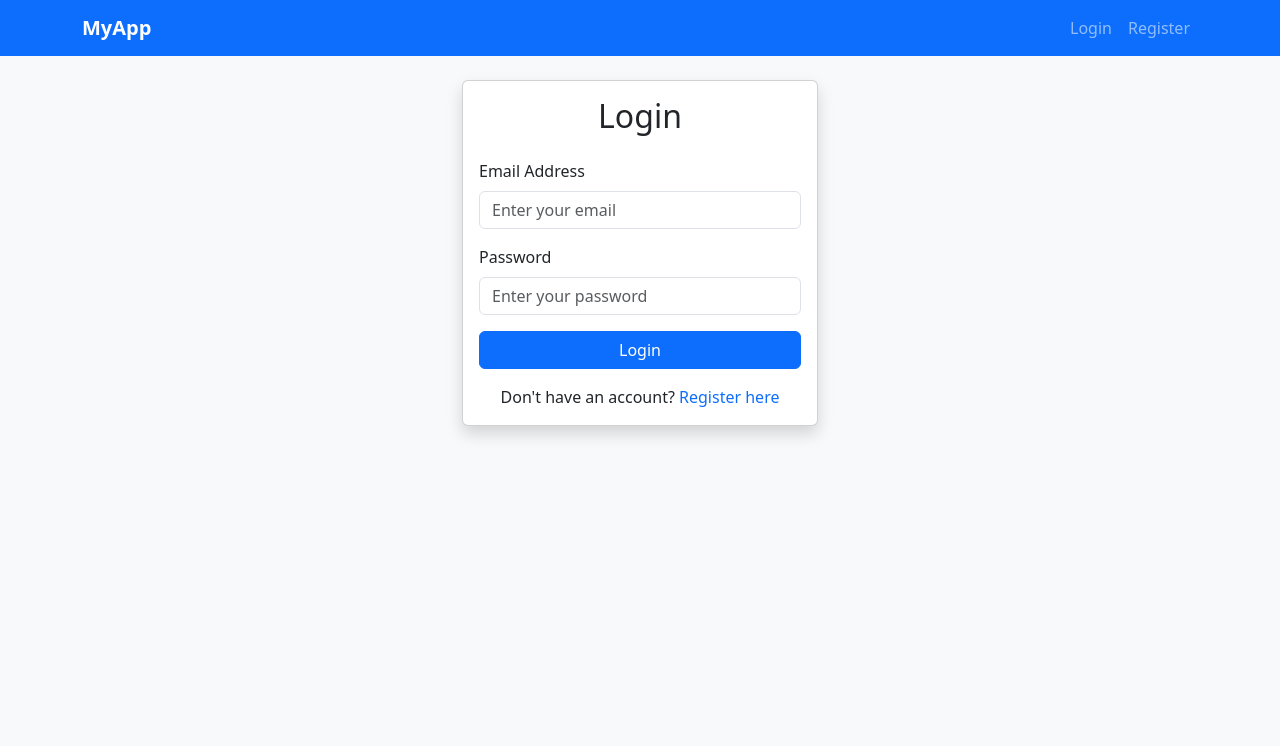
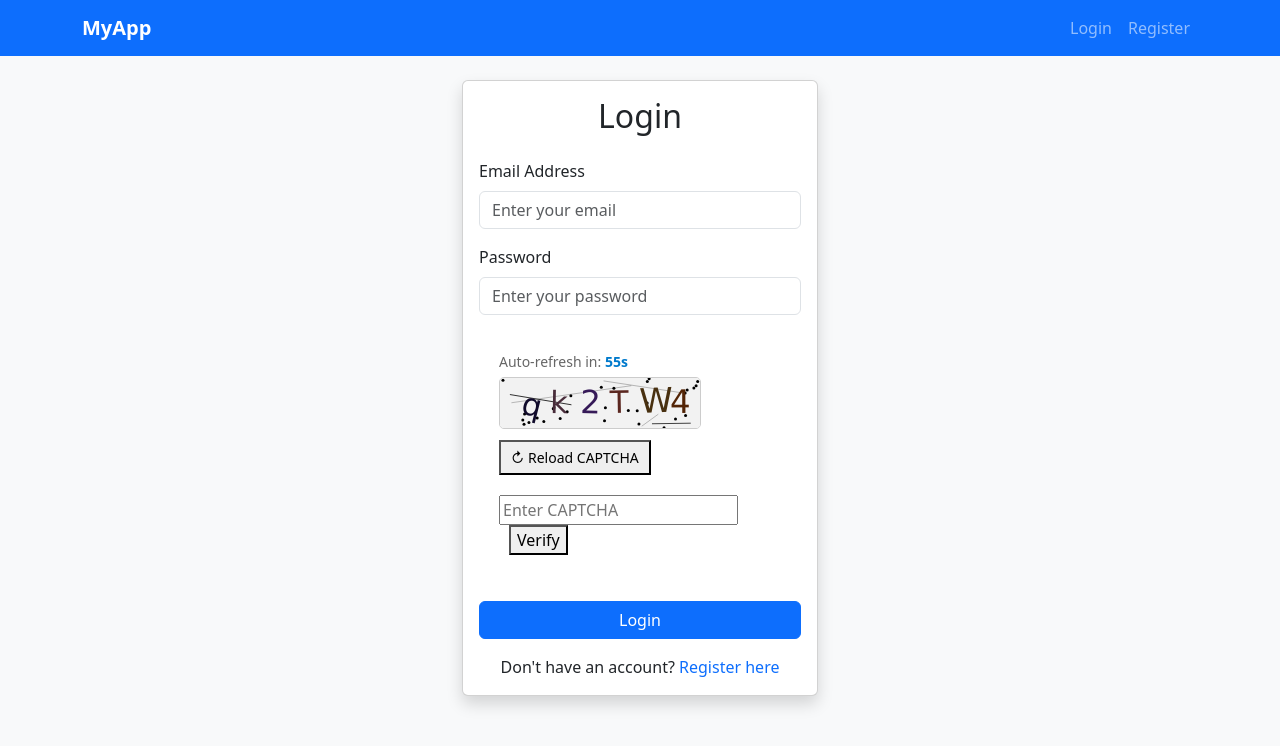
Before and after one commit to isahityakarn/curdwithlogin_reactjs, a React (Create React App) app: page /login in a window 1280 px wide. Shown: the top 746 px of the page. Built offline with nearby package versions, Linux system fonts and the light colour scheme; no server answers.

Commit message:
add captch work

```diff
--- a/package.json
+++ b/package.json
@@ -6,7 +6,9 @@
     "@testing-library/jest-dom": "^5.16.4",
     "@testing-library/react": "^13.3.0",
     "@testing-library/user-event": "^13.5.0",
+    "axios": "^1.11.0",
     "bootstrap": "^5.3.0",
+    "crypto-js": "^4.2.0",
     "react": "^18.2.0",
     "react-dom": "^18.2.0",
     "react-router-dom": "^6.3.0",
--- /dev/null
+++ b/src/components/CaptchaCanvas.js
@@ -0,0 +1,121 @@
+import React, { useEffect, useRef, useCallback, useState } from "react";
+
+const CaptchaCanvas = ({ onCaptchaGenerated }) => {
+  const canvasRef = useRef();
+  const callbackRef = useRef(onCaptchaGenerated);
+  const [timeLeft, setTimeLeft] = useState(60);
+
+  // Update the ref when the callback changes
+  useEffect(() => {
+    callbackRef.current = onCaptchaGenerated;
+  }, [onCaptchaGenerated]);
+
+  const drawCaptcha = useCallback((text) => {
+    const canvas = canvasRef.current;
+    if (!canvas) return; // Safety check
+
+    const ctx = canvas.getContext("2d");
+
+    // Clear and set background
+    ctx.clearRect(0, 0, canvas.width, canvas.height);
+    ctx.fillStyle = "#f2f2f2";
+    ctx.fillRect(0, 0, canvas.width, canvas.height);
+
+    // Add lines as noise
+    for (let i = 0; i < 5; i++) {
+      ctx.beginPath();
+      ctx.moveTo(Math.random() * canvas.width, Math.random() * canvas.height);
+      ctx.lineTo(Math.random() * canvas.width, Math.random() * canvas.height);
+      ctx.strokeStyle = `rgba(0,0,0,${Math.random()})`;
+      ctx.lineWidth = 1;
+      ctx.stroke();
+    }
+
+    // Add dots as noise
+    for (let i = 0; i < 30; i++) {
+      ctx.beginPath();
+      ctx.arc(Math.random() * canvas.width, Math.random() * canvas.height, 1.5, 0, 2 * Math.PI);
+      ctx.fillStyle = "black";
+      ctx.fill();
+    }
+
+    // Draw characters with rotation
+    for (let i = 0; i < text.length; i++) {
+      const fontSize = 28 + Math.random() * 6;
+      ctx.font = `${fontSize}px Verdana`;
+      ctx.fillStyle = `rgb(${Math.random()*100},${Math.random()*50},${Math.random()*100})`;
+
+      ctx.save();
+      const angle = (Math.random() - 0.5) * 0.5; // Rotate -0.25 to +0.25 radians
+      ctx.translate(20 + i * 30, 35);
+      ctx.rotate(angle);
+      ctx.fillText(text[i], 0, 0);
+      ctx.restore();
+    }
+  }, []);
+
+  const generateCaptcha = useCallback(() => {
+    const chars = "ABCDEFGHJKLMNPQRSTUVWXYZabcdefghijkmnopqrstuvwxyz23456789";
+    let generated = "";
+    for (let i = 0; i < 6; i++) {
+      generated += chars.charAt(Math.floor(Math.random() * chars.length));
+    }
+
+    drawCaptcha(generated);
+    if (callbackRef.current) callbackRef.current(generated);
+  }, [drawCaptcha]);
+
+  useEffect(() => {
+    generateCaptcha();
+    setTimeLeft(60); // Reset timer
+
+    // Countdown timer - update every second
+    const countdownInterval = setInterval(() => {
+      setTimeLeft(prev => {
+        if (prev <= 1) {
+          return 60; // Reset to 60 when it reaches 0
+        }
+        return prev - 1;
+      });
+    }, 1000);
+
+    // Auto-refresh CAPTCHA every 1 minute (60000 ms)
+    const refreshInterval = setInterval(() => {
+      generateCaptcha();
+      setTimeLeft(60); // Reset timer when CAPTCHA refreshes
+    }, 60000);
+
+    // Cleanup intervals on component unmount
+    return () => {
+      clearInterval(countdownInterval);
+      clearInterval(refreshInterval);
+    };
+  }, [generateCaptcha]);
+
+  return (
+    <div style={{ marginBottom: "10px" }}>
+      <div style={{ display: "flex", alignItems: "center", gap: "10px", marginBottom: "5px" }}>
+        <span style={{ fontSize: "14px", color: "#666" }}>
+          Auto-refresh in: <strong style={{ color: timeLeft <= 10 ? "#ff4444" : "#007acc" }}>{timeLeft}s</strong>
+        </span>
+      </div>
+      <canvas
+        ref={canvasRef}
+        width={200}
+        height={50}
+        style={{ border: "1px solid #ccc", borderRadius: "5px", background: "#fff" }}
+      />
+      <button
+        onClick={() => {
+          generateCaptcha();
+          setTimeLeft(60); // Reset timer on manual refresh
+        }}
+        style={{ marginTop: "5px", padding: "5px 10px", fontSize: "14px" }}
+      >
+        &#x21bb; Reload CAPTCHA
+      </button>
+    </div>
+  );
+};
+
+export default CaptchaCanvas;
--- /dev/null
+++ b/src/components/CaptchaForm.js
@@ -0,0 +1,69 @@
+import React, { useState } from 'react';
+import axios from 'axios';
+import { encryptPayload } from '../utils/encrypt';
+import CaptchaCanvas from './CaptchaCanvas';
+
+const CaptchaForm = () => {
+  const [userInput, setUserInput] = useState("");
+  const [token, setToken] = useState('');
+  const [message, setMessage] = useState('');
+
+  const getBrowserInfo = () => ({
+    userAgent: navigator.userAgent,
+    platform: navigator.platform,
+    language: navigator.language,
+  });
+
+  const handleCaptchaGenerated = async (newCaptcha) => {
+    const browserInfo = getBrowserInfo();
+    const encrypted = encryptPayload({ captcha: newCaptcha, browserInfo });
+
+    try {
+      const res = await axios.post('http://localhost:5050/api/users/getCaptchaRequest', {
+        data: encrypted,
+      });
+
+      if (res.data.success) {
+        setToken(res.data.token);
+        setMessage('');
+      } else {
+        setMessage(res.data.message || 'Server rejected CAPTCHA.');
+      }
+    } catch (err) {
+      setMessage('');
+    }
+  };
+
+  const handleSubmit = async () => {
+    const browserInfo = getBrowserInfo();
+    const encrypted = encryptPayload({ captcha: userInput, browserInfo, token });
+
+    try {
+      const res = await axios.post('http://localhost:5050/api/users/verifyCaptcha', {
+        data: encrypted,
+      });
+
+      setMessage(res.data.message);
+    } catch (err) {
+      setMessage('Verification failed.');
+    }
+  };
+
+  return (
+    <div style={{ padding: 20 }}>
+      {/* <h3>CAPTCHA Verification</h3> */}
+      <CaptchaCanvas onCaptchaGenerated={handleCaptchaGenerated} />
+      <input
+        type="text"
+        placeholder="Enter CAPTCHA"
+        value={userInput}
+        onChange={(e) => setUserInput(e.target.value)}
+        style={{ marginTop: 10 }}
+      />
+      <button onClick={handleSubmit} style={{ marginLeft: 10 }}>Verify</button>
+      <div style={{ marginTop: 10, color: 'blue' }}>{message}</div>
+    </div>
+  );
+};
+
+export default CaptchaForm;
--- a/src/components/Login.js
+++ b/src/components/Login.js
@@ -1,6 +1,7 @@
 import React, { useState } from 'react';
 import { Link, useNavigate } from 'react-router-dom';
 import { useAuth } from '../context/AuthContext';
+import CaptchaForm from './CaptchaForm';
 
 const Login = () => {
   const [formData, setFormData] = useState({
@@ -31,7 +32,6 @@ const Login = () => {
 
   const validateForm = () => {
     const newErrors = {};
-
     if (!formData.email) {
       newErrors.email = 'Email is required';
     } else if (!/\S+@\S+\.\S+/.test(formData.email)) {
@@ -90,7 +90,7 @@ const Login = () => {
               </div>
             )}
 
-            <form onSubmit={handleSubmit}>
+            {/* <form onSubmit={handleSubmit}> */}
               <div className="mb-3">
                 <label htmlFor="email" className="form-label">
                   Email Address
@@ -133,6 +133,11 @@ const Login = () => {
                 )}
               </div>
 
+              {/* CAPTCHA Verification */}
+              <div className="mb-3">
+                <CaptchaForm />
+              </div>
+
               <button
                 type="submit"
                 className="btn btn-primary w-100"
@@ -147,7 +152,7 @@ const Login = () => {
                   'Login'
                 )}
               </button>
-            </form>
+            {/* </form> */}
 
             <div className="text-center mt-3">
               <p className="mb-0">
--- /dev/null
+++ b/src/utils/encrypt.js
@@ -0,0 +1,7 @@
+import CryptoJS from 'crypto-js';
+
+const SECRET_KEY = process.env.REACT_APP_SECRET_KEY;
+
+export const encryptPayload = (payload) => {
+  return CryptoJS.AES.encrypt(JSON.stringify(payload), SECRET_KEY).toString();
+};
```
Also changed, not shown: src/App_old.js (added, +16 -0 lines), 2 other files (tests, documents, lock files or other folders).
